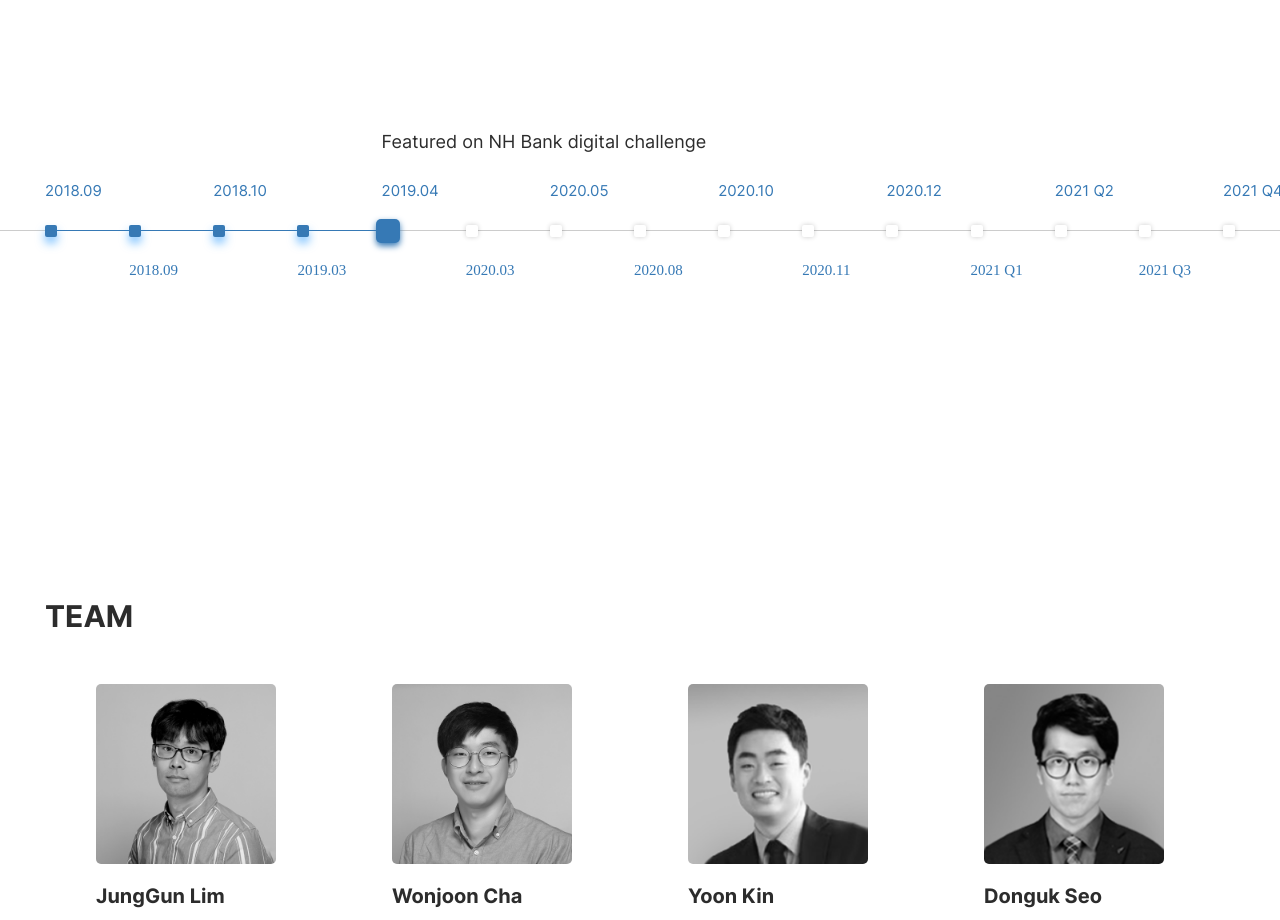
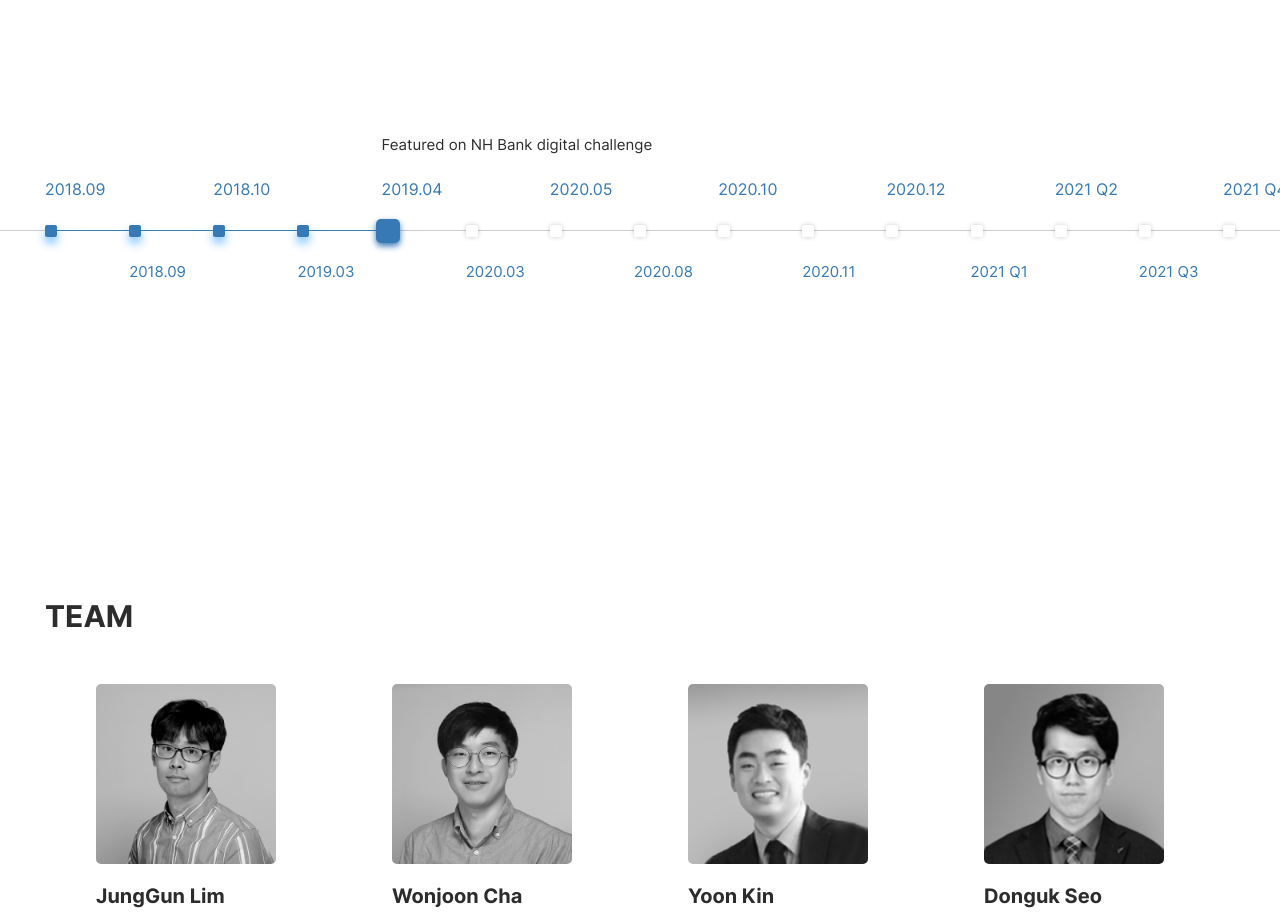
Before and after one commit to elysia-dev/instant, a React (Create React App) app: page / in a window 1280 px wide. Shown: the part 1647-2567 px from the top of the page. Built offline with nearby package versions, Linux system fonts and the light colour scheme.

Commit message:
Modify milestone text style

```diff
--- a/src/css/style.scss
+++ b/src/css/style.scss
@@ -346,7 +346,6 @@ div.mliestone-timeline {
     position: absolute;
     bottom: 22px;
     color: #3679b5;
-    font-size: 15px;
   }
   p.mliestone-lower-text {
     white-space: nowrap;
@@ -354,7 +353,6 @@ div.mliestone-timeline {
     top: 22px;
     color: #3679b5;
     font-size: 15px;
-    font-family: "noto-sans";
   }
   h1.mliestone-upper-text {
     position: absolute;
@@ -363,10 +361,12 @@ div.mliestone-timeline {
     white-space: pre-line;
     text-align: left;
     color: #2c2c2c;
-    font-size: 18px;
+    font-size: 16px;
     display: none;
     cursor: default;
     font-weight: 400;
+    font-size: 15px;
+    font-family: "Inter";
   }
   h1.mliestone-lower-text {
     font-weight: 400;
@@ -376,9 +376,11 @@ div.mliestone-timeline {
     white-space: pre-line;
     text-align: left;
     color: #2c2c2c;
-    font-size: 18px;
+    font-size: 16px;
     display: none;
     cursor: default;
+    font-family: "Inter";
+    color: #2c2c2c;
   }
 }
 p.mliestone-header-text {
```
